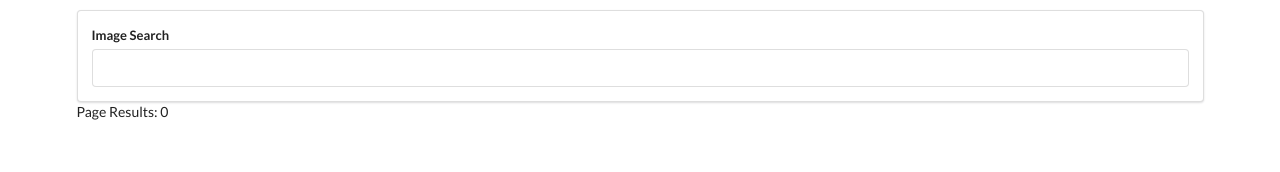
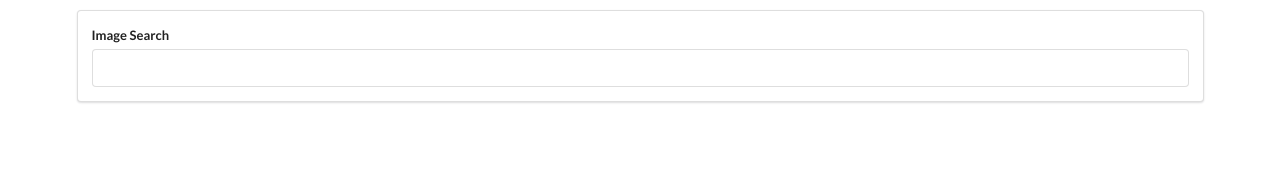
Before and after one commit to Gendo90/Modern-React-with-Redux, a React (Create React App) app in the folder pics/: page / in a window 1280 px wide. Shown: the top 172 px of the page. Built offline with nearby package versions, Linux system fonts and the light colour scheme.

Commit message:
feat: Show list of images using new ImageList component in Pics app
Note: Will be updated so that images are displayed prettier

```diff
--- a/pics/src/components/App.js
+++ b/pics/src/components/App.js
@@ -1,6 +1,7 @@
 import React from "react";
 import SearchBar from "./SearchBar";
-import unsplash from "../api/unsplash"
+import ImageList from "./ImageList";
+import unsplash from "../api/unsplash";
 
 class App extends React.Component {
     state = { images: [] }
@@ -19,7 +20,7 @@ class App extends React.Component {
         return (
             <div className="ui container" style={{margin: "10px"}}>
                 <SearchBar onSubmit={this.onSearchBarSubmit} />
-                Page Results: {this.state.images.length}
+                <ImageList images={this.state.images} />
             </div>
         );
     }
--- /dev/null
+++ b/pics/src/components/ImageList.js
@@ -0,0 +1,21 @@
+import React from "react";
+
+class ImageList extends React.Component {
+
+    componentDidUpdate() {
+        console.log(this.props.images)
+    }
+
+    render() {
+        //uses "destructuring" to select certain properties of each element of
+        //the array, which are objects
+        const img_thumbnails = this.props.images.map(({id, urls, alt_description}) =>
+            <img key={id} src={urls.thumb} alt={alt_description}/>
+        )
+
+        return <div>{img_thumbnails}</div>
+    }
+}
+
+
+export default ImageList;
```
Also changed, not shown: 1 other file (tests, documents, lock files or other folders).
